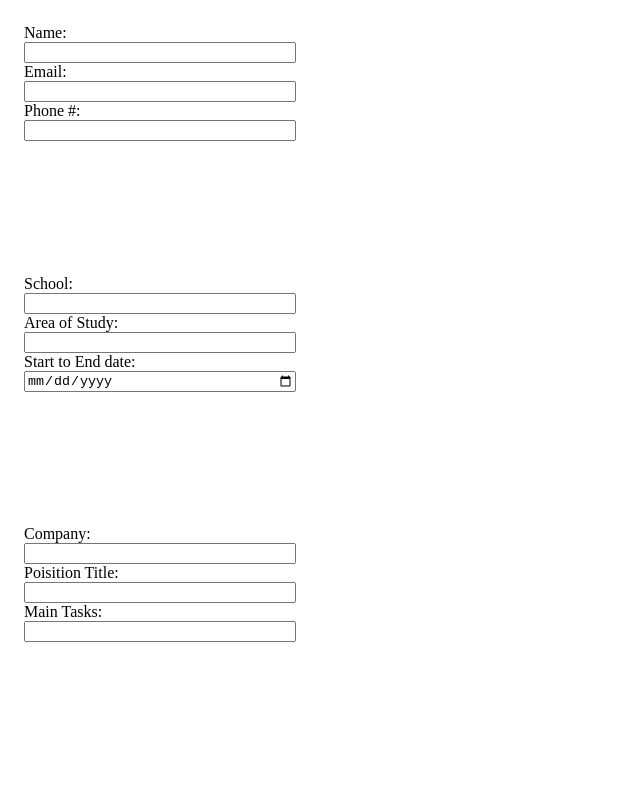
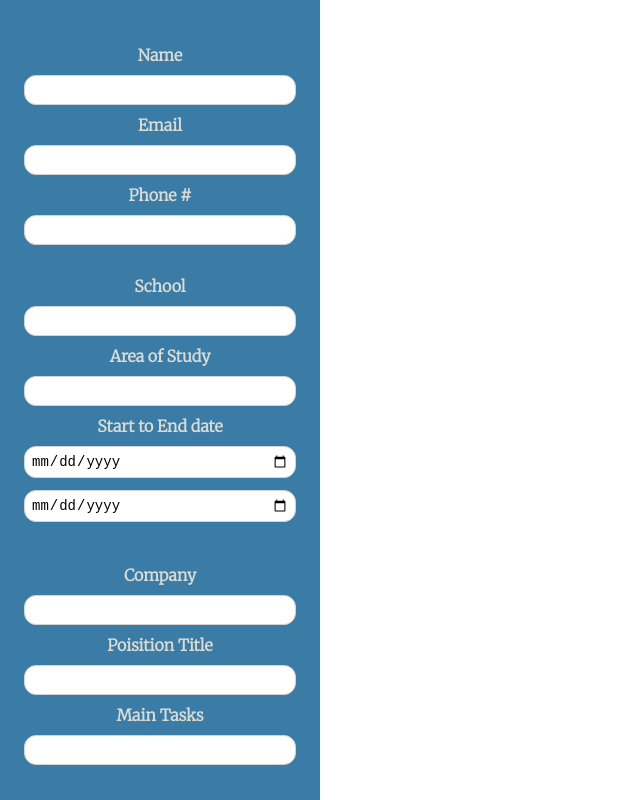
Before and after one commit to LuvKatie/cv-application, a React (Create React App) app: page / in a window 1280 px wide. Shown: the whole page, without its empty margins (0-640 px from the left). Built offline with nearby package versions, Linux system fonts and the light colour scheme.

Commit message:
Style all forms with color, font-family, padding, margin, and background-color

```diff
--- a/public/index.html
+++ b/public/index.html
@@ -25,6 +25,9 @@
       Learn how to configure a non-root public URL by running `npm run build`.
     -->
     <title>React App</title>
+    <link rel="preconnect" href="https://fonts.googleapis.com">
+    <link rel="preconnect" href="https://fonts.gstatic.com" crossorigin>
+    <link href="https://fonts.googleapis.com/css2?family=Merriweather:wght@300&display=swap" rel="stylesheet">
   </head>
   <body>
     <noscript>You need to enable JavaScript to run this app.</noscript>
--- a/src/components/Education.js
+++ b/src/components/Education.js
@@ -27,13 +27,14 @@ export class Education extends React.Component {
         return (
             <div className="education-info">
                 <form>
-                    <label htmlFor="schoolInput">School: </label>
+                    <label htmlFor="schoolInput">School</label>
                     <input type="text" id="schoolInput"></input>
 
-                    <label htmlFor="studyInput">Area of Study: </label>
+                    <label htmlFor="studyInput">Area of Study</label>
                     <input type="text" id="studyInput"></input>
 
-                    <label htmlFor="dateInput">Start to End date: </label>
+                    <label htmlFor="dateInput">Start to End date</label>
+                    <input type="date" id="dateInput"></input>
                     <input type="date" id="dateInput"></input>
                 </form>
             </div>
--- a/src/components/General.js
+++ b/src/components/General.js
@@ -27,13 +27,13 @@ export class General extends React.Component {
         return (
             <div className='general-info'>
                 <form>
-                    <label htmlFor="nameInput">Name: </label>
+                    <label htmlFor="nameInput">Name</label>
                     <input type="text" id="nameInput"></input>
 
-                    <label htmlFor="emailInput">Email: </label>
+                    <label htmlFor="emailInput">Email</label>
                     <input type="email" id="emailInput"></input>
 
-                    <label htmlFor="phoneInput">Phone #: </label>
+                    <label htmlFor="phoneInput">Phone #</label>
                     <input type="tel" id="phoneInput"></input>
                 </form>
             </div>
--- a/src/components/Practical.js
+++ b/src/components/Practical.js
@@ -27,13 +27,13 @@ export class Practical extends React.Component {
         return (
             <div className="practical-info">
                 <form>
-                    <label htmlFor="companyInput">Company: </label>
+                    <label htmlFor="companyInput">Company</label>
                     <input type="text" id="companyInput"></input>
 
-                    <label htmlFor="positionInput">Poisition Title: </label>
+                    <label htmlFor="positionInput">Poisition Title</label>
                     <input type="text" id="positionInput"></input>
 
-                    <label htmlFor="positionInput">Main Tasks: </label>
+                    <label htmlFor="positionInput">Main Tasks</label>
                     <input type="textarea" id="positionInput"></input>
                 </form>
             </div>
--- a/src/styles/App.css
+++ b/src/styles/App.css
@@ -1,3 +1,9 @@
+:root {
+    --cerulean: #3A7CA5;
+    --platnium: #D9DCD6;
+    font-family: 'Merriweather', serif;
+}
+
 body {
     margin: 0;
     min-height: 100vh;
--- a/src/styles/Forms.css
+++ b/src/styles/Forms.css
@@ -1,10 +1,40 @@
 .cv-forms {
     display: grid;
     padding: 24px;
+    background-color: var(--cerulean)
 }
 
-.general-info > form,
-.education-info > form,
-.practical-info > form{
+input[type="date"] {
+    margin-bottom: 12px;
+}
+
+input:focus {
+    outline: none;
+}
+
+input {
+    border-radius: 12px;
+    border: 1px solid lightgrey;
+    padding: 6px;
+    font-weight: 500;
+    font-size: 14px;
+}
+
+.cv-forms form {
     display: grid;
+    align-self: center;
+    width: 100%;
 }
+
+.cv-forms label {
+    font-weight: 600;
+    color: var(--platnium);
+    text-align: center;
+    margin: 10px 0px;
+}
+
+.general-info,
+.education-info,
+.practical-info {
+    display: flex;
+}
```
